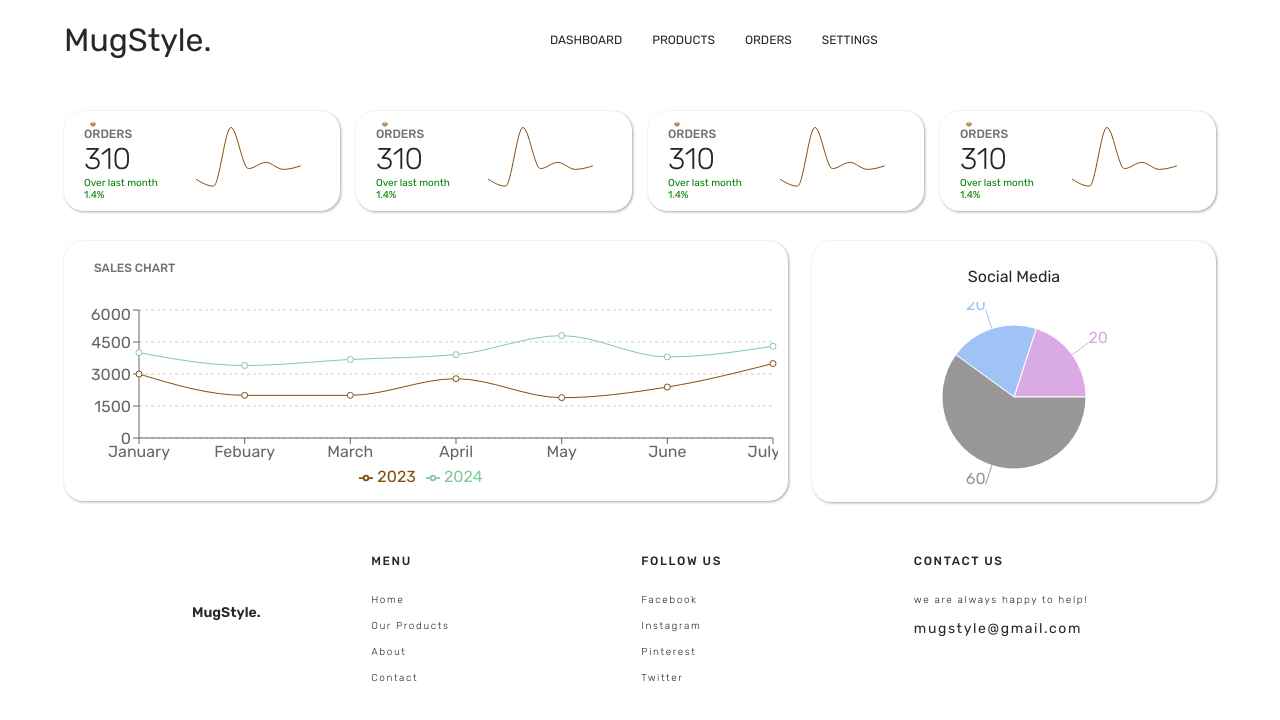
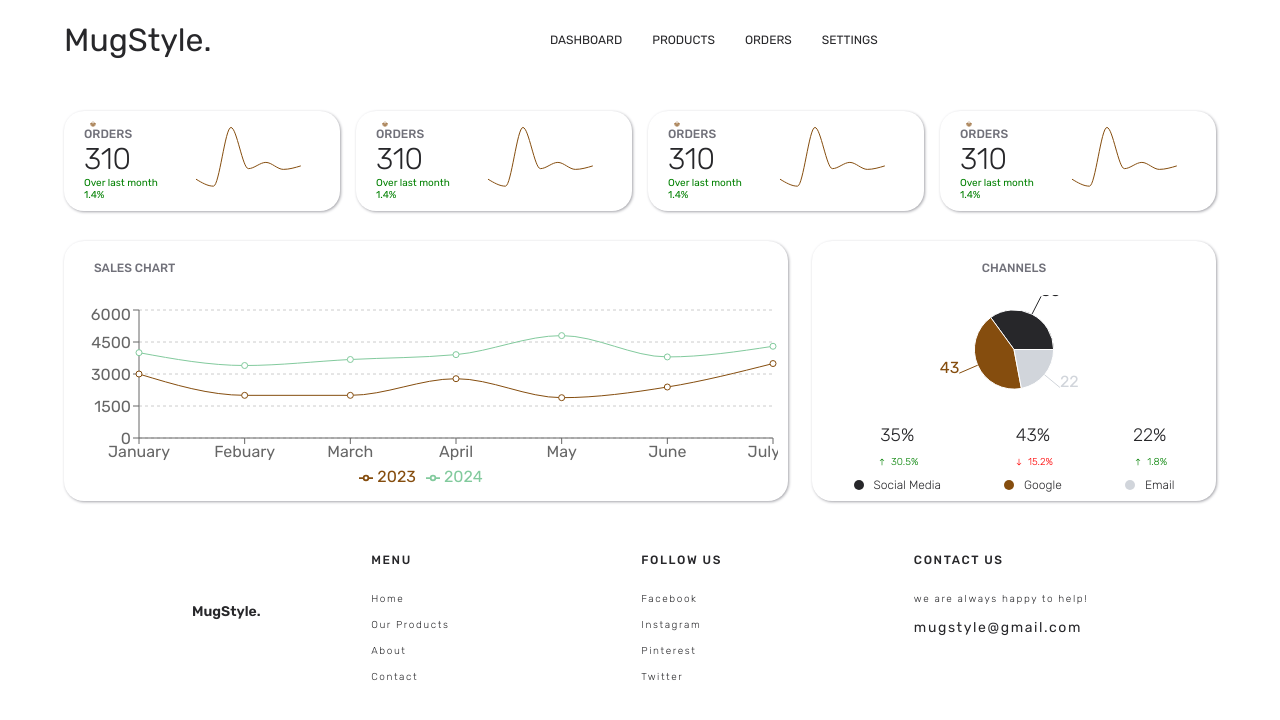
Before and after one commit to Morganefrlr/eshop-mugstyle2024, a Next.js app: page /admin in a window 1280 px wide. Shown: the top 720 px of the page. Built offline with nearby package versions, Linux system fonts and the light colour scheme.

Commit message:
A01: pie chart styled

```diff
--- a/src/app/admin/adminRecharts/PieChartBox.tsx
+++ b/src/app/admin/adminRecharts/PieChartBox.tsx
@@ -1,21 +1,43 @@
 'use client'
 import {PieChart, Pie, ResponsiveContainer, Cell, } from 'recharts';
+import { IoIosArrowRoundUp, IoIosArrowRoundDown  } from "react-icons/io";
+
 
 const PieChartBox = () => {
     const data = [
-        { name: 'Group A', value: 20, color: '#d9aae4'},
-        { name: 'Group B', value: 20, color: '#a0c3f5'},
-        { name: 'Group C', value: 60, color:'#989696' },
+        { label: 'Social Media',
+          value: 35,
+          color: '#27272A',
+          dif: 30.50,
+          icon: <IoIosArrowRoundUp/>,
+          className: 'green',
+
+        },
+        { label: 'Google',
+          value: 43,
+          color: '#854D0E',
+          dif: 15.20,
+          icon: <IoIosArrowRoundDown/>,
+          className: 'red',
+        },
+        { label: 'Email',
+          value: 22,
+          color:'#D1D5DB',
+          dif:1.80,
+          icon: <IoIosArrowRoundUp/>,
+          className: 'green',
+        },
 
 
       ];
-      const COLORS = ['#d9aae4', '#a0c3f5', '#4a4a4a'];
+
 
 
 
     return (
         <div className='pieChartMain'>
-          <p>Social Media</p>
+          <p className='pieTitle'>Channels</p>
+          <div className='pieChartMain_topSide'>
             <ResponsiveContainer>
               <PieChart>
                 <Pie dataKey="value" data={data} fill="#8884d8" label>
@@ -24,6 +46,23 @@ const PieChartBox = () => {
                 </Pie>
               </PieChart>
             </ResponsiveContainer>
+          </div>
+          <div className='pieChartMain_bottomSide'>
+            {data.map(item =>
+              <div className='pieLegendBox' key={item.label}>
+                <p>{item.value}%</p>
+                <div className={`pieLegendBox_difference ${item.className}`}>
+                  {item.icon}
+                  <p>{item.dif}%</p>
+                </div>
+                <div className='pieLegendBox_label'>
+                  <div className={item.label}/>
+                  <p>{item.label}</p>
+                </div>
+              </div>
+            )}
+
+          </div>
         </div>
     );
 };
--- a/src/app/admin/adminRecharts/_pieChart.scss
+++ b/src/app/admin/adminRecharts/_pieChart.scss
@@ -1,9 +1,91 @@
 .pieChartMain{
     width: 30vw;
+    height: 30vh;
     border-radius: 20px;
     box-shadow: 1px 1px 3px lighten($main,50);
     display: flex;
     padding: 10px;
     flex-direction: column;
     align-items: center;
+    p{
+        margin:0;
+    }
+    .pieTitle{
+        margin-top: 10px;
+        font-size: 12px;
+        text-transform: uppercase;
+        font-weight: 500;
+        color: $gray;
+    }
+
+    &_topSide{
+        flex: 2;
+        width: 100%;
+        height: 100%;
+        margin-top: 20px;
+    }
+
+    &_bottomSide{
+        flex: 1;
+        width: 100%;
+        height: 100%;
+        display: flex;
+        justify-content: space-around;
+        margin-top: 20px;
+    }
 }
+
+
+
+.pieLegendBox{
+    display: flex;
+    flex-direction: column;
+    align-items: center;
+    justify-content: center;
+    gap: 10px;
+    p{
+        font-size: 18px;
+        font-weight: 300;
+    }
+
+    &_difference{
+        display: flex;
+        font-size: 12px;
+        gap: 3px;
+        p{
+            font-size: 10px;
+        }
+        &.green{
+            color: green;
+        }
+        &.red{
+            color: red;
+        }
+    }
+
+    &_label{
+        display: flex;
+        justify-content: center;
+        align-items: center;
+        gap: 10px;
+        p{
+            font-size: 12px;
+        }
+        div{
+            width: 10px;
+            height: 10px;
+            border: none;
+            border-radius: 50%;
+        }
+    }
+}
+
+.Social{
+    background-color: $main;
+}
+.Google{
+    background-color: $second;
+}
+.Email{
+background-color:$third;
+}
--- a/src/app/admin/adminRecharts/_squareBox.scss
+++ b/src/app/admin/adminRecharts/_squareBox.scss
@@ -32,7 +32,7 @@
         }
         span{
             font-size: 10px;
-            color: #008000;
+            color: green;
         }
 
     }
```
